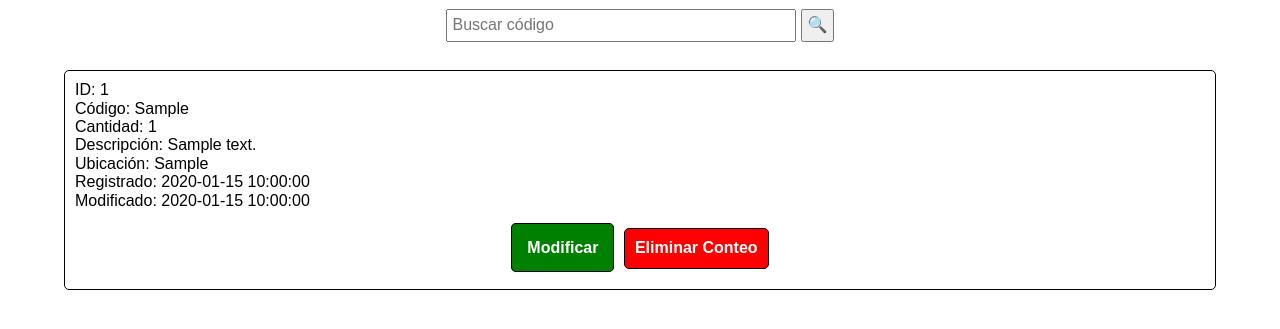
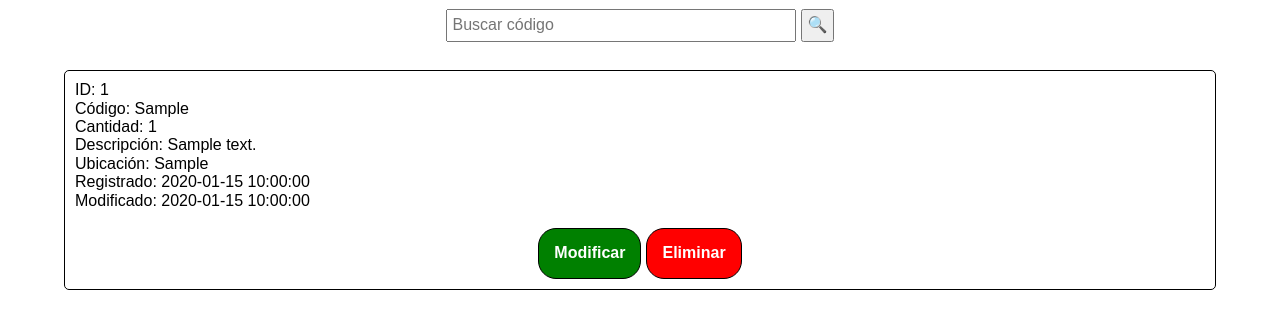
Before and after one commit to martinezlucas/inventory-app, a PHP site: page /user/user_adds.php in a window 1280 px wide. Shown: the part 125-454 px from the top of the page. Run offline with PHP 8.4, Linux system fonts and the light colour scheme; the visitor is signed in with stand-in values (Sample User, id 1); data comes from the database, SQL or seed files in the repository; tables that the repository leaves empty hold one stand-in row (values such as "Sample post").

Commit message:
Correcciones en los estilos de los botones.

```diff
--- a/css/styles.css
+++ b/css/styles.css
@@ -159,15 +159,13 @@ h2 {
 }
 
 .card input,
-.card button,
 .card svg {
     display: block;
     margin-left: auto;
     margin-right: auto;
 }
 
-.card input,
-.card button {
+.card input {
     margin-bottom: 1rem;
     padding: 1rem;
 }
@@ -479,8 +477,12 @@ h2 {
 }
 
 .card-menu {
-    width: fit-content;
-    margin: auto;
+    display: flex;
+    justify-content: center;
+}
+
+.card-menu a {
+    display: inline;
 }
 
 .pagination-menu a,
@@ -519,5 +521,6 @@ h2 {
     text-transform: capitalize;
     font-weight: bold;
     border: 0.1rem solid black;
-    border-radius: 0.5rem;
+    border-radius: 1.8rem;
+    padding: 1.5rem;
 }
--- a/user/user_adds.php
+++ b/user/user_adds.php
@@ -110,8 +110,8 @@
                         <p>Modificado: <?php echo $row['modificado']; ?></p>
                         <br>
                         <div class="card-menu">
-                            <a href="modify_add.php?id=<?php echo $row['id']; ?>&page=user_adds" class="button soft-border cl-white bg-green">Modificar</a>
-                            <button id="delete-button" class="delete-button" onclick="deleteAdd(<?php echo $row['id']; ?>, 'user_adds')" style="display: inline;">Eliminar conteo</button>
+                            <a href="modify_add.php?id=<?php echo $row['id']; ?>&page=user_adds" class="button border cl-white bg-green">Modificar</a>
+                            <button id="delete-button" class="delete-button" onclick="deleteAdd(<?php echo $row['id']; ?>, 'user_adds')">Eliminar</button>
                         </div>
                     </div>
 
@@ -135,8 +135,8 @@
                     <p>Modificado: <?php echo $row['modificado']; ?></p>
                     <br>
                     <div class="card-menu">
-                        <a href="modify_add.php?id=<?php echo $row['id']; ?>&page=user_adds" class="button soft-border cl-white bg-green">Modificar</a>
-                        <button id="delete-button" class="delete-button" onclick="deleteAdd(<?php echo $row['id']; ?>, 'user_adds')" style="display: inline;">Eliminar conteo</button>
+                        <a href="modify_add.php?id=<?php echo $row['id']; ?>&page=user_adds" class="button border cl-white bg-green">Modificar</a>
+                        <button id="delete-button" class="delete-button" onclick="deleteAdd(<?php echo $row['id']; ?>, 'user_adds')">Eliminar</button>
                     </div>
                 </div>
             <?php
```
Also changed, not shown: user/user_counts.php (+4 -4 lines).
